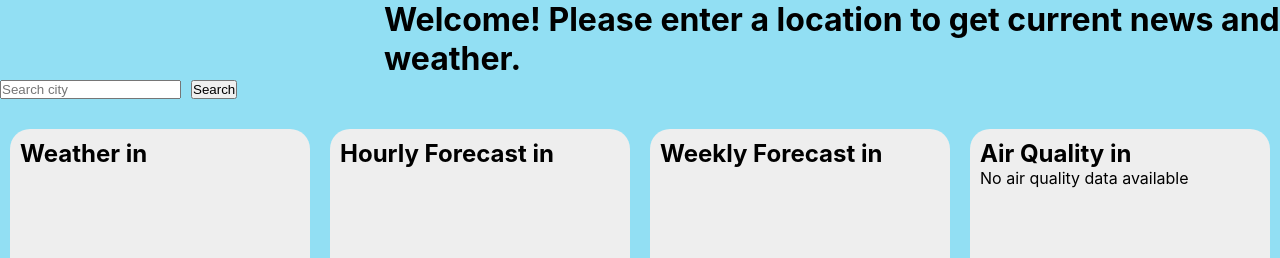
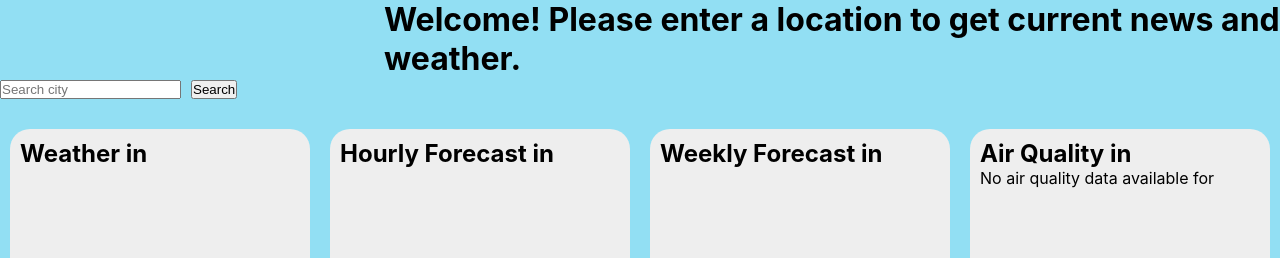
Before and after one commit to larsones/Headstarter-Project-2, a React (Create React App) app in the folder weather-app/: page / in a window 1280 px wide. Shown: the top 258 px of the page. Built offline with nearby package versions, Linux system fonts and the light colour scheme.

Commit message:
Update AirQuality.js

```diff
--- a/weather-app/src/AirQuality.js
+++ b/weather-app/src/AirQuality.js
@@ -7,7 +7,9 @@ const AirQuality = ({ city }) => {
     const fetchAirQualityData = async () => {
       try {
         const response = await fetch(
-          `http://api.openweathermap.org/data/2.5/air_pollution/forecast?appid=e7fc081df850c97f252bf1c3af358d51&q=${encodeURIComponent(city)}`
+          `http://api.openweathermap.org/data/2.5/air_pollution/forecast?appid=e7fc081df850c97f252bf1c3af358d51&q=${encodeURIComponent(
+            city
+          )}`
         );
         const data = await response.json();
         setAirQualityData(data);
@@ -28,8 +30,8 @@ const AirQuality = ({ city }) => {
   };
 
   const renderAirQuality = () => {
-    if (!airQualityData || !airQualityData.list) {
-      return <p>No air quality data available</p>;
+    if (!airQualityData || !airQualityData.list || airQualityData.list.length === 0) {
+      return <p>No air quality data available for {city}</p>;
     }
 
     return airQualityData.list.map((entry) => (
```
